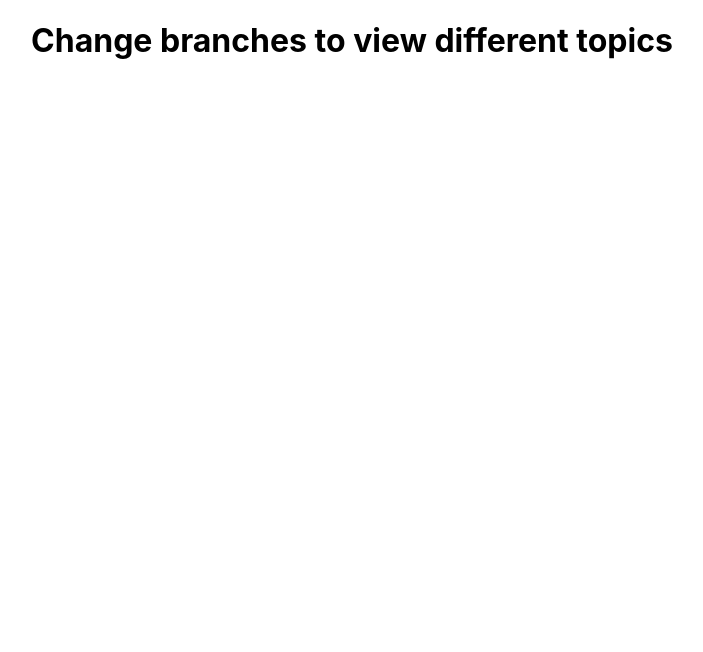
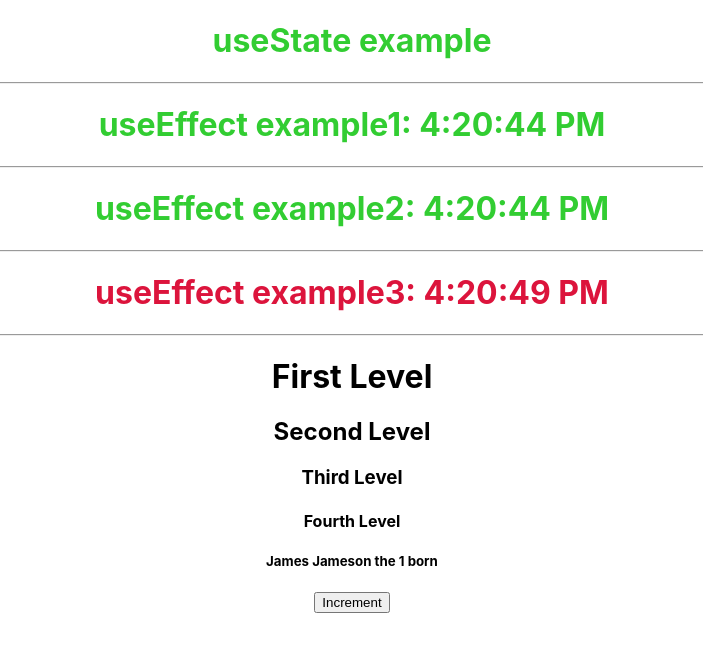
Before and after one commit to SinghVikram97/Intermediate-React, a React (Create React App) app: page / in a window 1280 px wide. Shown: the top 652 px of the page, without its empty margins (288-991 px from the left). Built offline with nearby package versions, Linux system fonts and the light colour scheme.

Commit message:
Basic hooks

```diff
--- a/src/App.js
+++ b/src/App.js
@@ -1,9 +1,23 @@
 import React from "react";
 import "./App.css";
+import State from "./State";
+import Effect1 from "./Effect1";
+import Effect2 from "./Effect2";
+import Effect3 from "./Effect3";
+import Context from "./Context";
+
 function App() {
   return (
     <div className="App">
-      <h1>Change branches to view different topics</h1>
+      <State />
+      <hr />
+      <Effect1 />
+      <hr />
+      <Effect2 />
+      <hr />
+      <Effect3 />
+      <hr />
+      <Context />
     </div>
   );
 }
--- /dev/null
+++ b/src/Context.js
@@ -0,0 +1,73 @@
+import React, { useState, createContext, useContext } from "react";
+
+// Default values
+const UserContext = createContext({
+  firstName: "Bob",
+  lastName: "Bobberson",
+  suffix: 1,
+  email: "bobbobberson@example.com",
+});
+
+// Note that we don't pass props from 1 to 2 till 5
+// This is the use of useContext hook
+const LevelFive = () => {
+  const [user, setUser] = useContext(UserContext);
+  return (
+    <div>
+      <h5>{`${user.firstName} ${user.lastName} the ${user.suffix} born`}</h5>
+      <button
+        onClick={() => {
+          setUser(Object.assign({}, user, { suffix: user.suffix + 1 }));
+        }}
+      >
+        Increment
+      </button>
+    </div>
+  );
+};
+
+// Anything under provider gets re-rendered if value changes
+// Press increment and see
+const LevelFour = () => {
+  console.log("rendered");
+  return (
+    <div>
+      <h4>Fourth Level</h4>
+      <LevelFive />
+    </div>
+  );
+};
+
+const LevelThree = () => {
+  return (
+    <div>
+      <h3>Third Level</h3>
+      <LevelFour />
+    </div>
+  );
+};
+
+const LevelTwo = () => {
+  return (
+    <div>
+      <h2>Second Level</h2>
+      <LevelThree />
+    </div>
+  );
+};
+
+export default function Context() {
+  const userState = useState({
+    firstName: "James",
+    lastName: "Jameson",
+    suffix: 1,
+    email: "jamesjameson@example.com",
+  });
+  return (
+    // Actual value and it's setter that will be passed
+    <UserContext.Provider value={userState}>
+      <h1>First Level</h1>
+      <LevelTwo />
+    </UserContext.Provider>
+  );
+}
--- /dev/null
+++ b/src/Effect1.js
@@ -0,0 +1,25 @@
+import React, { useState, useEffect } from "react";
+
+export default function Effect1() {
+  const [time, setTime] = useState(new Date());
+  const [isGreen, setIsGreen] = useState(true);
+  // Time doesn't update again on re-render due to color change
+  useEffect(() => {
+    console.log("Effect1");
+  }, []);
+  // Provide empty array in dependency list it runs only once after intial render
+  // Provide nothing it runs after each re-render
+  // Provide [isGreen] in dependency it runs everytime it updates
+  // Provide [time] in dependency it runs only once as time doesn't change after 1st render
+  console.log("Effect1", time.toLocaleTimeString(), isGreen);
+  return (
+    <>
+      <h1
+        onClick={() => setIsGreen(!isGreen)}
+        style={{ color: isGreen ? "limegreen" : "crimson" }}
+      >
+        useEffect example1: {time.toLocaleTimeString()}
+      </h1>
+    </>
+  );
+}
--- /dev/null
+++ b/src/Effect2.js
@@ -0,0 +1,21 @@
+import React, { useState, useEffect } from "react";
+
+export default function Effect2() {
+  const [time, setTime] = useState(new Date());
+  const [isGreen, setIsGreen] = useState(true);
+
+  // Everytime isGreen changes useEffect is run and it updates current time
+  useEffect(() => {
+    setTime(new Date());
+  }, [isGreen]);
+  return (
+    <>
+      <h1
+        onClick={() => setIsGreen(!isGreen)}
+        style={{ color: isGreen ? "limegreen" : "crimson" }}
+      >
+        useEffect example2: {time.toLocaleTimeString()}
+      </h1>
+    </>
+  );
+}
--- /dev/null
+++ b/src/Effect3.js
@@ -0,0 +1,28 @@
+import React, { useState, useEffect } from "react";
+
+export default function Effect3() {
+  const [time, setTime] = useState(new Date());
+
+  // **Infinite loop**
+  // useEffect(() => {
+  //   console.log("Effect3");
+  //   setTime(new Date());
+  // }, [time]);
+
+  // Re-rendering every second
+  useEffect(() => {
+    const timer = setTimeout(() => {
+      setTime(new Date());
+    }, 1000);
+
+    // Do cleanup here like cancel ajax requests, clear up rd
+    return () => clearTimeout(timer);
+  }, [time]);
+  return (
+    <>
+      <h1 style={{ color: "crimson" }}>
+        useEffect example3: {time.toLocaleTimeString()}
+      </h1>
+    </>
+  );
+}
--- /dev/null
+++ b/src/State.js
@@ -0,0 +1,17 @@
+import React, { useState } from "react";
+
+export default function State() {
+  const [isGreen, setIsGreen] = useState(true);
+  return (
+    <>
+      <h1
+        style={{ color: isGreen ? "limegreen" : "crimson" }}
+        onClick={() => {
+          setIsGreen(!isGreen);
+        }}
+      >
+        useState example
+      </h1>
+    </>
+  );
+}
```
Also changed, not shown: 1 other file (tests, documents, lock files or other folders).
